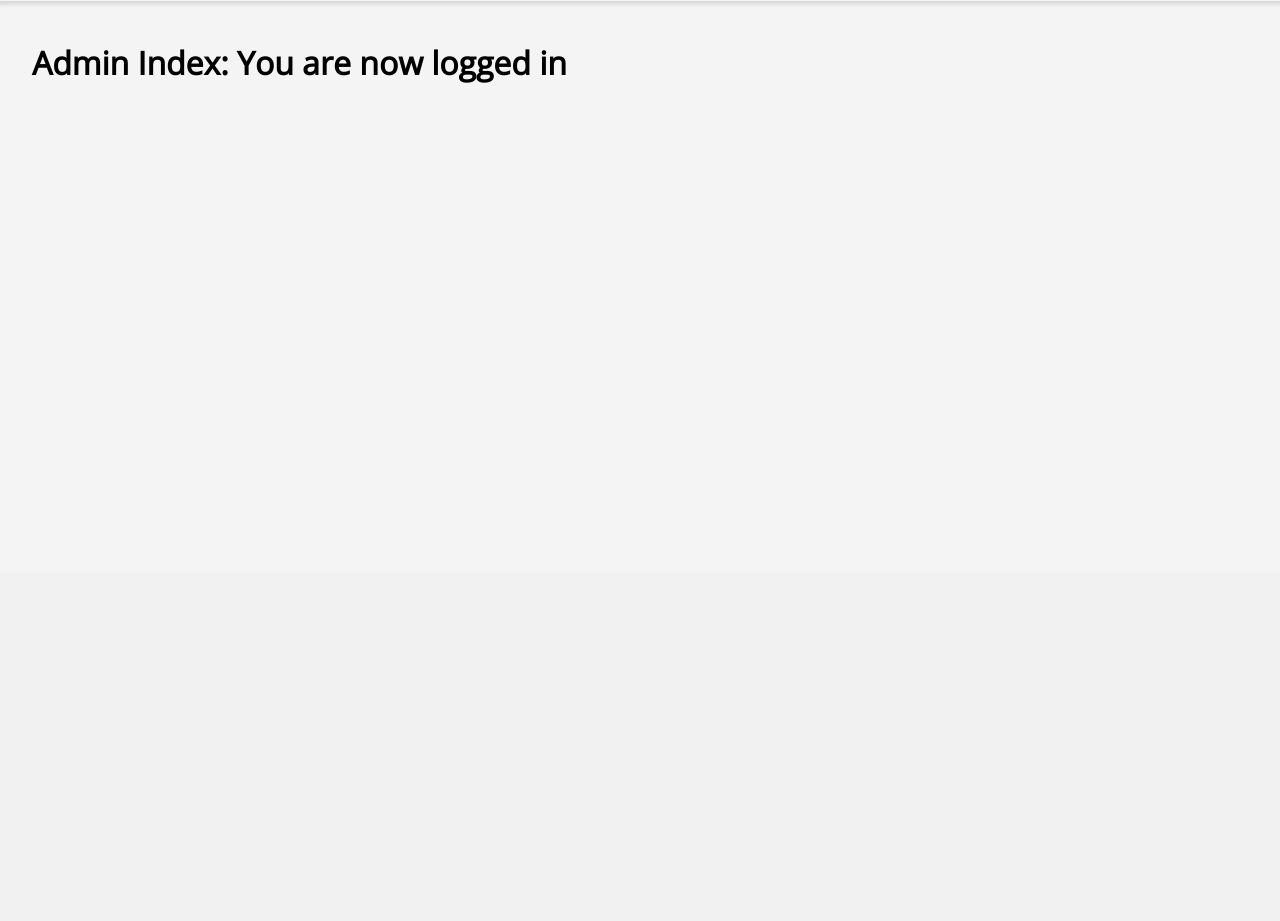
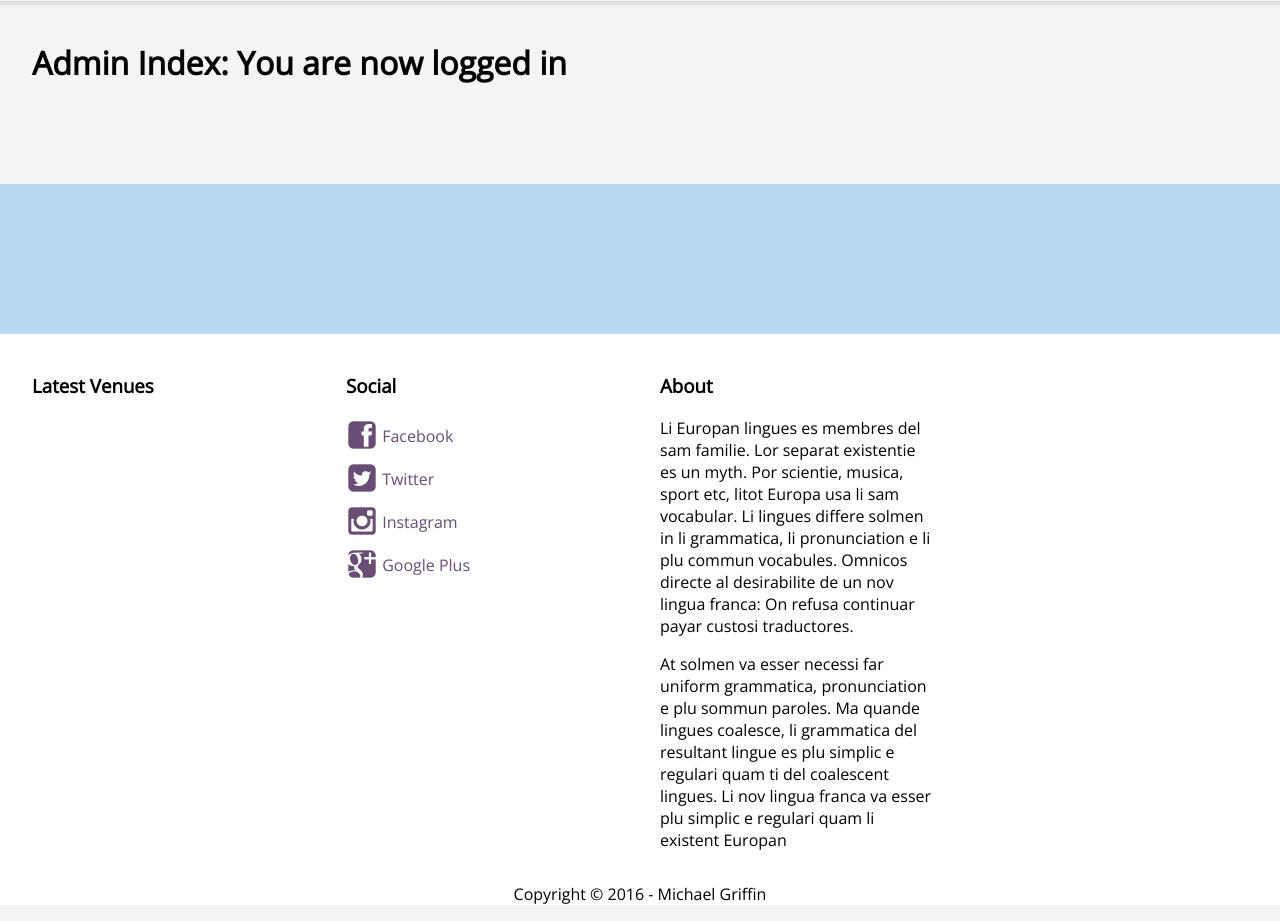
Before and after one commit to mdgriffin/Dynamic-Web-Project, a PHP site: template app/views/admin/index.php in a window 1280 px wide. Shown: the part 227-1148 px from the top of the page. Before the commit the page ends 310 px from the top, so only its background shows below. Run offline with PHP 8.4, Linux system fonts and the light colour scheme; the template is opened without the code that fills it, so the values that code supplies are empty.

Commit message:
Added content to footer

```diff
--- a/Assets/style.css
+++ b/Assets/style.css
@@ -69,6 +69,18 @@
 .icon-user:before {
   content: "\68";
 }
+.icon-twitter:before {
+  content: "\6f";
+}
+.icon-instagram:before {
+  content: "\70";
+}
+.icon-facebook:before {
+  content: "\6d";
+}
+.icon-google-plus:before {
+  content: "\72";
+}
 
 html {
 	box-sizing: border-box;
@@ -79,8 +91,6 @@ html {
 *:after {
 	box-sizing: inherit;
 }
-
-
 
 /**
  * Micro Clearfix
@@ -919,6 +929,42 @@ header {
 	display: block;
 }
 
+/**
+ * footer
+ */
+
+footer {
+	min-height: 200px;
+	background: #fff;
+	margin-top: 100px;
+}
+
+.footer-social a {
+	color: #694D75;
+	text-decoration: none;
+}
+
+.footer-social a span {
+	font-size: 2em;
+	vertical-align: middle;
+}
+
+.footer-social a:hover {
+	color: #50345C;
+}
+
+.footer-disclaimer {
+	text-align: center;
+}
+
+
+
+.footer-highlighted {
+	background: #B9D6F2;
+	min-height: 150px;
+	margin: 20px 0;
+}
+
 .inputWrapper {
 	display: inline-block;
 	position: relative;
@@ -1153,6 +1199,10 @@ header {
 
 /* Venue Single Page */
 
+.venues-single {
+	margin-bottom: 40px;
+}
+
 .venues-single a {
 	text-decoration: none;
 }
--- a/app/controllers/home/HomeController.php
+++ b/app/controllers/home/HomeController.php
@@ -20,6 +20,8 @@ class HomeController {
 			$this->viewData["flash_error"] = $_SESSION["flash_error"];
 			unset($_SESSION["flash_error"]);
 		}
+
+		$this->viewData["latest_venues"] = Venue::getLatest(10);
 	}
 
 	public function getIndex () {
--- a/app/models/Venue.php
+++ b/app/models/Venue.php
@@ -109,6 +109,12 @@ class	Venue {
 		return $select_stmt->fetchAll(PDO::FETCH_ASSOC);
 	}
 
+	private static function _getLatest($num) {
+		$select_stmt = self::$db->prepare("SELECT venue_id, name FROM Venues ORDER BY venue_id DESC LIMIT {$num}");
+		$select_stmt->execute();
+		return $select_stmt->fetchAll(PDO::FETCH_ASSOC);
+	}
+
 	private static function _find ($searchterm, $min_guests, $max_guests, $date) {
 		$select_stmt = self::$db->prepare(
 			"SELECT V.venue_id, V.name, V.description AS venue_description, V.latitude, V.longitude, P.package_id, P.title, P.description AS package_description, P.price_per_guest FROM Venues V, Packages P " .
--- a/app/views/partials/footer.php
+++ b/app/views/partials/footer.php
@@ -1,4 +1,73 @@
 	</div><!-- .container -->
+
+	<footer>
+
+		<div class="footer-highlighted">
+
+		</div><!-- footer-highlighted -->
+
+		<div class="container">
+
+			<div class="gs">
+
+				<div class="gs-col gs3">
+
+						<h3>Latest Venues</h3>
+
+						<ul class="list-reset">
+							<?php foreach ($this->latest_venues as $latest_venue) { ?>
+								<li><a href="venues/<?php echo $latest_venue["venue_id"]; ?>"><?php echo $latest_venue["name"]; ?></a></li>
+							<?php } ?>
+						</ul>
+
+				</div><!-- gs-col -->
+
+				<div class="gs-col gs3 footer-social">
+
+					<h3>Social</h3>
+
+					<ul class="list-reset">
+						<li><a href="http://facebook.com"><span class="icon-facebook"></span> Facebook</a></li>
+						<li><a href="http://twitter.com"><span class="icon-twitter"></span> Twitter</a></li>
+						<li><a href="http://instagram.com"><span class="icon-instagram"></span> Instagram</a></li>
+						<li><a href="http://plus.google.com"><span class="icon-google-plus"></span> Google Plus</a></li>
+					</ul>
+
+				</div><!-- gs-col -->
+
+				<div class="gs-col gs3">
+
+					<h3>About</h3>
+
+					<p>
+						Li Europan lingues es membres del sam familie. Lor separat existentie es un myth.
+						Por scientie, musica, sport etc, litot Europa usa li sam vocabular.
+
+						Li lingues differe solmen in li grammatica, li pronunciation e li plu commun vocabules.
+						Omnicos directe al desirabilite de un nov lingua franca: On refusa continuar payar custosi traductores.
+					</p>
+
+					<p>
+						At solmen va esser necessi far uniform grammatica, pronunciation e plu sommun paroles. Ma quande
+						lingues coalesce, li grammatica del resultant lingue es plu simplic e regulari quam ti del coalescent lingues.
+						Li nov lingua franca va esser plu simplic e regulari quam li existent Europan
+					</p>
+
+				</div><!-- gs-col -->
+
+				<div class="gs-col gs3">
+
+					</div><!-- gs-col -->
+
+			</div><!-- gs -->
+
+			<p class="footer-disclaimer">Copyright &copy; 2016 - Michael Griffin</p>
+
+		</div><!-- container -->
+
+	</footer>
+
+
 	<script type="text/javascript" src="Assets/script.js"></script>
 	<?php if ($this->scripts) {
 		foreach($this->scripts as $script) { ?>
```
Also changed, not shown: Assets/fonts/icon-font.ttf, Assets/fonts/icon-font.woff, 2 other files. Lines whose indentation alone changed are shown as unchanged.
